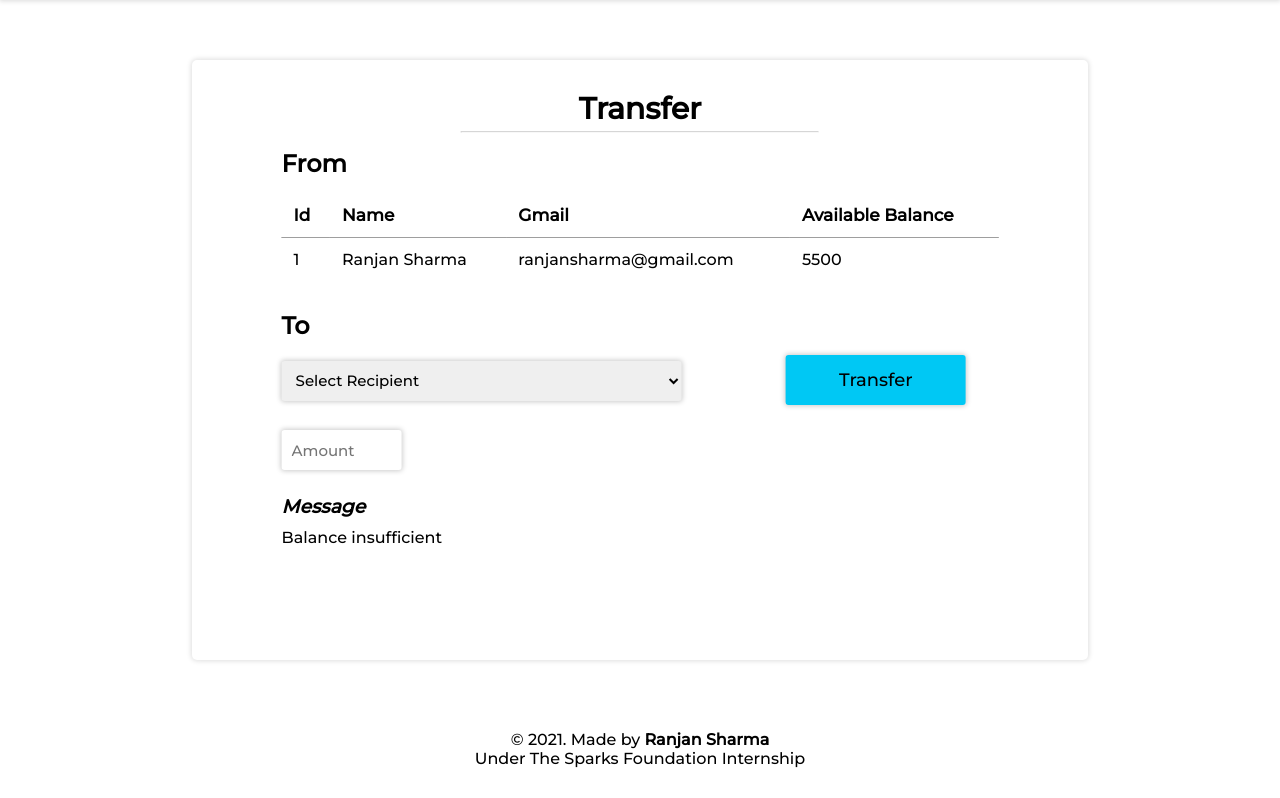
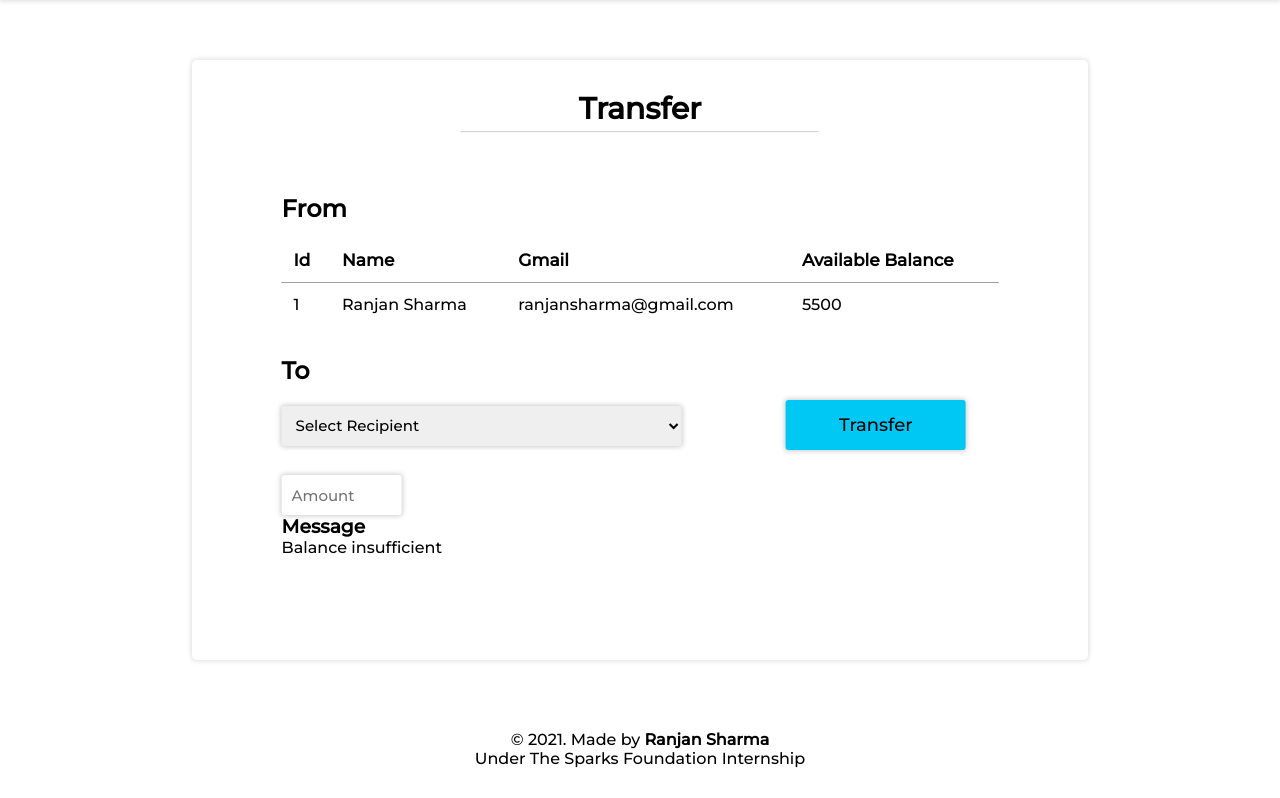
Before and after one commit to ranjansharma255/drs_bank, a PHP site: page /transfer.php in a window 1280 px wide. Shown: the part 70-868 px from the top of the page. Run offline with PHP 8.4, Linux system fonts and the light colour scheme.

Commit message:
added transferstyle css file

```diff
--- a/css/transferstyle.css
+++ b/css/transferstyle.css
@@ -1,7 +1,7 @@
 form {
     width:80%;
     margin-left: 50%;
-    margin-top: 15px;
+    margin-top: 60px;
     transform: translate(-50%);
 }
 #to {
@@ -64,9 +64,8 @@ form {
     margin-top: 25px;
     cursor:auto;
 }
-
+/*
 #msg {
-    /* visibility: hidden; */
     margin-top: 25px;
     height: 80px;
 }
@@ -77,4 +76,4 @@ form {
 
 #msg p {
     margin-top: 10px;
-}
+}*/
```
